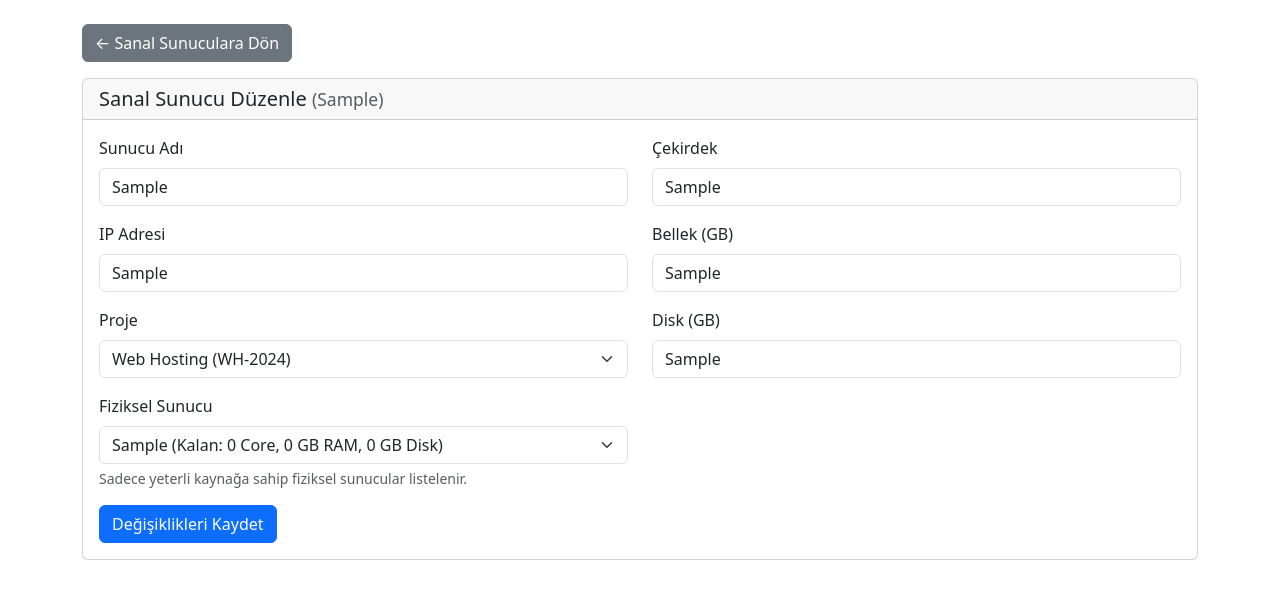
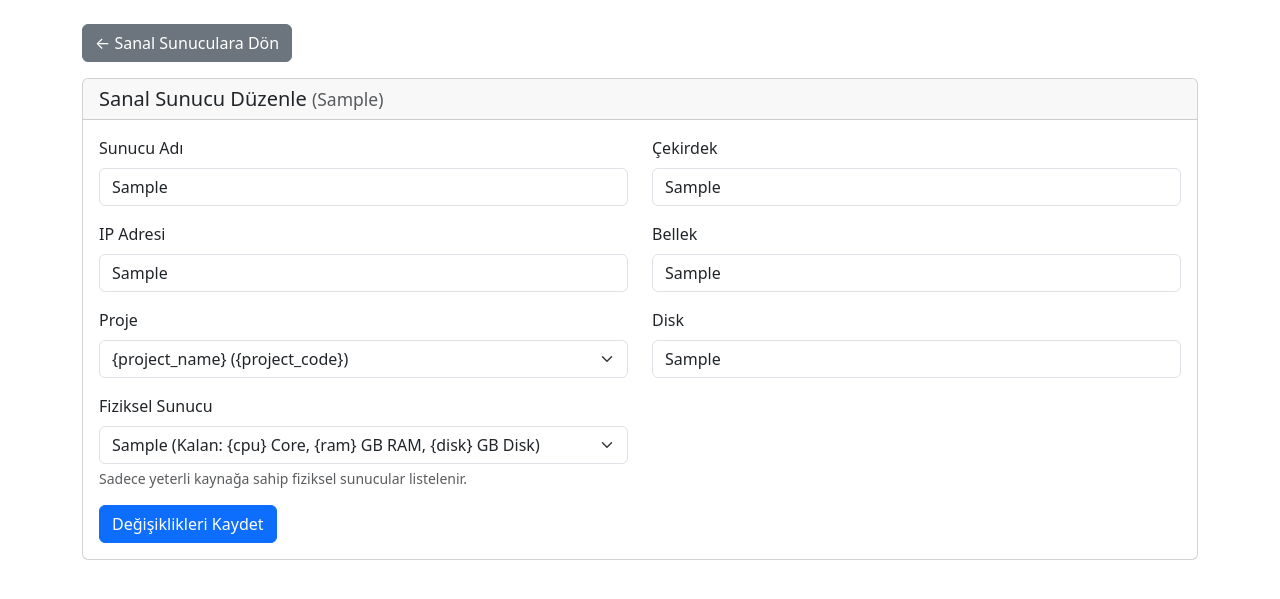
Before and after one commit to hermesthecat/sistem_takip, a PHP site: page /sanal_sunucu_duzenle.php?id=1 in a window 1280 px wide. Shown: the part 56-655 px from the top of the page. Run offline with PHP 8.4, Linux system fonts and the light colour scheme; the visitor is signed in with stand-in values (Sample User, id 1); data comes from the database, SQL or seed files in the repository; tables that the repository leaves empty hold one stand-in row (values such as "Sample post").

Commit message:
Sanal sunucu düzenleme sayfasında kapsamlı dil desteği ve yerelleştirme
- sanal_sunucu_duzenle.php dosyasında tam kapsamlı dil desteği entegrasyonu yapıldı
- Tüm statik metinler ve hata mesajları çeviri sistemine uyarlandı
- İngilizce (en) ve Türkçe (tr) dil dosyalarına sanal sunucu düzenleme ile ilgili yeni çeviriler eklendi
- Dinamik dil değişkenleri ile sayfa başlıkları, etiketler, yer tutucu metinler ve doğrulama mesajları güncellendi
- Kullanıcı arayüzü etiketleri ve bilgilendirme mesajları yerelleştirildi

```diff
--- a/languages/tr/messages.php
+++ b/languages/tr/messages.php
@@ -231,4 +231,24 @@
     'default_port_info' => 'Boş bırakılırsa varsayılan port kullanılır.',
     'add_service' => 'Hizmet Ekle',
     'no_active_services' => 'Eklenebilecek aktif hizmet bulunmuyor.',
+    // Sanal Sunucu Düzenleme
+    'edit_virtual_server' => 'Sanal Sunucu Düzenle',
+    'back_to_virtual_servers' => 'Sanal Sunuculara Dön',
+    'error_virtual_server_id' => 'Sanal sunucu ID belirtilmedi.',
+    'error_virtual_server_not_found' => 'Sanal sunucu bulunamadı.',
+    'error_ip_in_use' => 'Bu IP adresi başka bir sunucu tarafından kullanılıyor.',
+    'success_virtual_server_updated' => 'Sanal sunucu başarıyla güncellendi.',
+    'error_updating_virtual_server' => 'Hata: {error}',
+    'available_resources' => 'Kalan: {cpu} Core, {ram} GB RAM, {disk} GB Disk',
+    'only_servers_with_resources' => 'Sadece yeterli kaynağa sahip fiziksel sunucular listelenir.',
+    'cpu_placeholder' => 'Örn: 4 Core',
+    'ram_placeholder' => 'Örn: 8GB',
+    'disk_placeholder' => 'Örn: 100GB',
+    'save_changes' => 'Değişiklikleri Kaydet',
+    'resource_validation_error' => 'Lütfen aşağıdaki hataları düzeltin:',
+    'error_cpu_capacity' => 'CPU değeri seçilen fiziksel sunucunun kalan kapasitesinden ({value} Core) fazla olamaz.',
+    'error_ram_capacity' => 'RAM değeri seçilen fiziksel sunucunun kalan kapasitesinden ({value} GB) fazla olamaz.',
+    'error_disk_capacity' => 'Disk değeri seçilen fiziksel sunucunun kalan kapasitesinden ({value} GB) fazla olamaz.',
+    'enter_valid_ipv4' => 'Lütfen geçerli bir IPv4 adresi girin',
+    'enter_valid_number' => 'Lütfen sadece sayı girin (örn: {example})',
 ];
--- a/sanal_sunucu_duzenle.php
+++ b/sanal_sunucu_duzenle.php
@@ -5,9 +5,10 @@
  */
 require_once 'auth.php';
 require_once 'config/database.php';
+require_once 'config/language.php';
 
 if (!isset($_GET['id']) || empty($_GET['id'])) {
-    header('Location: index.php?hata=' . urlencode('Sanal sunucu ID belirtilmedi.'));
+    header('Location: index.php?hata=' . urlencode($language->get('error_virtual_server_id')));
     exit;
 }
 
@@ -24,7 +25,7 @@
 $sunucu = mysqli_fetch_assoc($result);
 
 if (!$sunucu) {
-    header('Location: index.php?hata=' . urlencode('Sanal sunucu bulunamadı.'));
+    header('Location: index.php?hata=' . urlencode($language->get('error_virtual_server_not_found')));
     exit;
 }
 
@@ -89,7 +90,7 @@
     $ip_row = mysqli_fetch_assoc($ip_result);
 
     if ($ip_row['sayi'] > 0) {
-        $mesaj = "<div class='alert alert-danger'>Bu IP adresi başka bir sunucu tarafından kullanılıyor.</div>";
+        $mesaj = "<div class='alert alert-danger'>" . $language->get('error_ip_in_use') . "</div>";
     } else {
         $sql = "UPDATE sanal_sunucular SET
                 sunucu_adi = '$sunucu_adi',
@@ -103,21 +104,21 @@
 
         if (mysqli_query($conn, $sql)) {
             header('Location: sanal_sunucular.php?fiziksel_id=' . $fiziksel_sunucu_id .
-                '&basari=' . urlencode('Sanal sunucu başarıyla güncellendi.'));
+                '&basari=' . urlencode($language->get('success_virtual_server_updated')));
             exit;
         } else {
-            $mesaj = "<div class='alert alert-danger'>Hata: " . mysqli_error($conn) . "</div>";
+            $mesaj = "<div class='alert alert-danger'>" . $language->get('error_updating_virtual_server', ['error' => mysqli_error($conn)]) . "</div>";
         }
     }
 }
 ?>
 
 <!DOCTYPE html>
-<html lang="tr">
+<html lang="<?php echo $language->getCurrentLang(); ?>">
 
 <head>
     <meta charset="UTF-8">
-    <title>Sanal Sunucu Düzenle - <?php echo $sunucu['sunucu_adi']; ?></title>
+    <title><?php echo $language->get('edit_virtual_server') . ' - ' . $sunucu['sunucu_adi']; ?></title>
     <link href="https://cdn.jsdelivr.net/npm/bootstrap@5.3.0/dist/css/bootstrap.min.css" rel="stylesheet">
     <link rel="stylesheet" href="https://cdn.jsdelivr.net/npm/bootstrap-icons@1.11.3/font/bootstrap-icons.min.css">
 </head>
@@ -127,7 +128,9 @@
 
     <div class="container">
         <div class="mb-3">
-            <a href="sanal_sunucular.php?fiziksel_id=<?php echo $sunucu['fiziksel_sunucu_id']; ?>" class="btn btn-secondary">← Sanal Sunuculara Dön</a>
+            <a href="sanal_sunucular.php?fiziksel_id=<?php echo $sunucu['fiziksel_sunucu_id']; ?>" class="btn btn-secondary">
+                ← <?php echo $language->get('back_to_virtual_servers'); ?>
+            </a>
         </div>
 
         <?php echo $mesaj; ?>
@@ -135,7 +138,7 @@
         <div class="card">
             <div class="card-header">
                 <h2 class="card-title h5 mb-0">
-                    Sanal Sunucu Düzenle
+                    <?php echo $language->get('edit_virtual_server'); ?>
                     <small class="text-muted">(<?php echo $sunucu['sunucu_adi']; ?>)</small>
                 </h2>
             </div>
@@ -143,31 +146,31 @@
                 <form method="POST" class="row" id="sanal_sunucu_form">
                     <div class="col-md-6">
                         <div class="mb-3">
-                            <label for="sunucu_adi" class="form-label">Sunucu Adı</label>
+                            <label for="sunucu_adi" class="form-label"><?php echo $language->get('server_name'); ?></label>
                             <input type="text" class="form-control" id="sunucu_adi" name="sunucu_adi"
                                 value="<?php echo $sunucu['sunucu_adi']; ?>" required>
                         </div>
                         <div class="mb-3">
-                            <label for="ip_adresi" class="form-label">IP Adresi</label>
+                            <label for="ip_adresi" class="form-label"><?php echo $language->get('ip_address'); ?></label>
                             <input type="text" class="form-control" id="ip_adresi" name="ip_adresi"
                                 value="<?php echo $sunucu['ip_adresi']; ?>"
                                 pattern="^((25[0-5]|2[0-4][0-9]|[01]?[0-9][0-9]?)\.){3}(25[0-5]|2[0-4][0-9]|[01]?[0-9][0-9]?)$"
-                                title="Lütfen geçerli bir IPv4 adresi girin" required>
+                                title="<?php echo $language->get('enter_valid_ipv4'); ?>" required>
                         </div>
                         <div class="mb-3">
-                            <label for="proje_id" class="form-label">Proje</label>
+                            <label for="proje_id" class="form-label"><?php echo $language->get('project'); ?></label>
                             <select class="form-select" id="proje_id" name="proje_id">
-                                <option value="">Proje Seçin</option>
+                                <option value=""><?php echo $language->get('select_project'); ?></option>
                                 <?php while ($proje = mysqli_fetch_assoc($projeler)): ?>
                                     <option value="<?php echo $proje['id']; ?>"
                                         <?php echo ($proje['id'] == $sunucu['proje_id']) ? 'selected' : ''; ?>>
-                                        <?php echo $proje['proje_adi']; ?> (<?php echo $proje['proje_kodu']; ?>)
+                                        <?php echo $language->get('project_info', ['project_name' => $proje['proje_adi'], 'project_code' => $proje['proje_kodu']]); ?>
                                     </option>
                                 <?php endwhile; ?>
                             </select>
                         </div>
                         <div class="mb-3">
-                            <label for="fiziksel_sunucu_id" class="form-label">Fiziksel Sunucu</label>
+                            <label for="fiziksel_sunucu_id" class="form-label"><?php echo $language->get('physical_server'); ?></label>
                             <select class="form-select" id="fiziksel_sunucu_id" name="fiziksel_sunucu_id" required>
                                 <?php while ($fs = mysqli_fetch_assoc($fiziksel_sunucular)): ?>
                                     <option value="<?php echo $fs['id']; ?>"
@@ -176,43 +179,45 @@
                                         data-ram="<?php echo $fs['toplam_ram'] - $fs['kullanilan_ram']; ?>"
                                         data-disk="<?php echo $fs['toplam_disk'] - $fs['kullanilan_disk']; ?>">
                                         <?php echo $fs['sunucu_adi']; ?>
-                                        (Kalan: <?php echo $fs['toplam_cpu'] - $fs['kullanilan_cpu']; ?> Core,
-                                        <?php echo $fs['toplam_ram'] - $fs['kullanilan_ram']; ?> GB RAM,
-                                        <?php echo $fs['toplam_disk'] - $fs['kullanilan_disk']; ?> GB Disk)
+                                        (<?php echo $language->get('available_resources', [
+                                            'cpu' => $fs['toplam_cpu'] - $fs['kullanilan_cpu'],
+                                            'ram' => $fs['toplam_ram'] - $fs['kullanilan_ram'],
+                                            'disk' => $fs['toplam_disk'] - $fs['kullanilan_disk']
+                                        ]); ?>)
                                     </option>
                                 <?php endwhile; ?>
                             </select>
-                            <div class="form-text">Sadece yeterli kaynağa sahip fiziksel sunucular listelenir.</div>
+                            <div class="form-text"><?php echo $language->get('only_servers_with_resources'); ?></div>
                         </div>
                     </div>
                     <div class="col-md-6">
                         <div class="mb-3">
-                            <label for="cpu" class="form-label">Çekirdek</label>
+                            <label for="cpu" class="form-label"><?php echo $language->get('cpu_cores'); ?></label>
                             <input type="text" class="form-control" id="cpu" name="cpu"
                                 value="<?php echo $sunucu['cpu']; ?>"
-                                placeholder="Örn: 4 Core" required
+                                placeholder="<?php echo $language->get('cpu_placeholder'); ?>" required
                                 pattern="^\d+\s*(?:core|cores|cpu|işlemci|çekirdek)?$"
-                                title="Lütfen sadece sayı girin (örn: 4 veya 4 Core)">
+                                title="<?php echo $language->get('enter_valid_number', ['example' => '4 Core']); ?>">
                         </div>
                         <div class="mb-3">
-                            <label for="ram" class="form-label">Bellek (GB)</label>
+                            <label for="ram" class="form-label"><?php echo $language->get('memory'); ?></label>
                             <input type="text" class="form-control" id="ram" name="ram"
                                 value="<?php echo $sunucu['ram']; ?>"
-                                placeholder="Örn: 8GB" required
+                                placeholder="<?php echo $language->get('ram_placeholder'); ?>" required
                                 pattern="^\d+\s*(?:gb|g|gigabyte)?$"
-                                title="Lütfen sadece sayı girin (örn: 8 veya 8GB)">
+                                title="<?php echo $language->get('enter_valid_number', ['example' => '8GB']); ?>">
                         </div>
                         <div class="mb-3">
-                            <label for="disk" class="form-label">Disk (GB)</label>
+                            <label for="disk" class="form-label"><?php echo $language->get('disk'); ?></label>
                             <input type="text" class="form-control" id="disk" name="disk"
                                 value="<?php echo $sunucu['disk']; ?>"
-                                placeholder="Örn: 100GB" required
+                                placeholder="<?php echo $language->get('disk_placeholder'); ?>" required
                                 pattern="^\d+\s*(?:gb|g|tb|t)?$"
-                                title="Lütfen sadece sayı girin (örn: 100 veya 100GB)">
+                                title="<?php echo $language->get('enter_valid_number', ['example' => '100GB']); ?>">
                         </div>
                     </div>
                     <div class="col-12">
-                        <button type="submit" class="btn btn-primary">Değişiklikleri Kaydet</button>
+                        <button type="submit" class="btn btn-primary"><?php echo $language->get('save_changes'); ?></button>
                     </div>
                 </form>
 
@@ -230,26 +235,27 @@
                         var hatalar = [];
 
                         if (cpu > kalanCpu) {
-                            hatalar.push('CPU değeri seçilen fiziksel sunucunun kalan kapasitesinden (' + kalanCpu + ' Core) fazla olamaz.');
+                            hatalar.push('<?php echo $language->get('error_cpu_capacity', ['value' => "' + kalanCpu + '"]); ?>');
                         }
 
                         if (ram > kalanRam) {
-                            hatalar.push('RAM değeri seçilen fiziksel sunucunun kalan kapasitesinden (' + kalanRam + ' GB) fazla olamaz.');
+                            hatalar.push('<?php echo $language->get('error_ram_capacity', ['value' => "' + kalanRam + '"]); ?>');
                         }
 
                         if (disk > kalanDisk) {
-                            hatalar.push('Disk değeri seçilen fiziksel sunucunun kalan kapasitesinden (' + kalanDisk + ' GB) fazla olamaz.');
+                            hatalar.push('<?php echo $language->get('error_disk_capacity', ['value' => "' + kalanDisk + '"]); ?>');
                         }
 
                         if (hatalar.length > 0) {
                             e.preventDefault();
-                            alert('Lütfen aşağıdaki hataları düzeltin:\n\n' + hatalar.join('\n'));
+                            alert('<?php echo $language->get('resource_validation_error'); ?>\n\n' + hatalar.join('\n'));
                         }
                     });
                 </script>
             </div>
         </div>
     </div>
+
     <script src="https://cdn.jsdelivr.net/npm/bootstrap@5.3.0/dist/js/bootstrap.bundle.min.js"></script>
 </body>
 
```
Also changed, not shown: languages/en/messages.php (+21 -0 lines).
